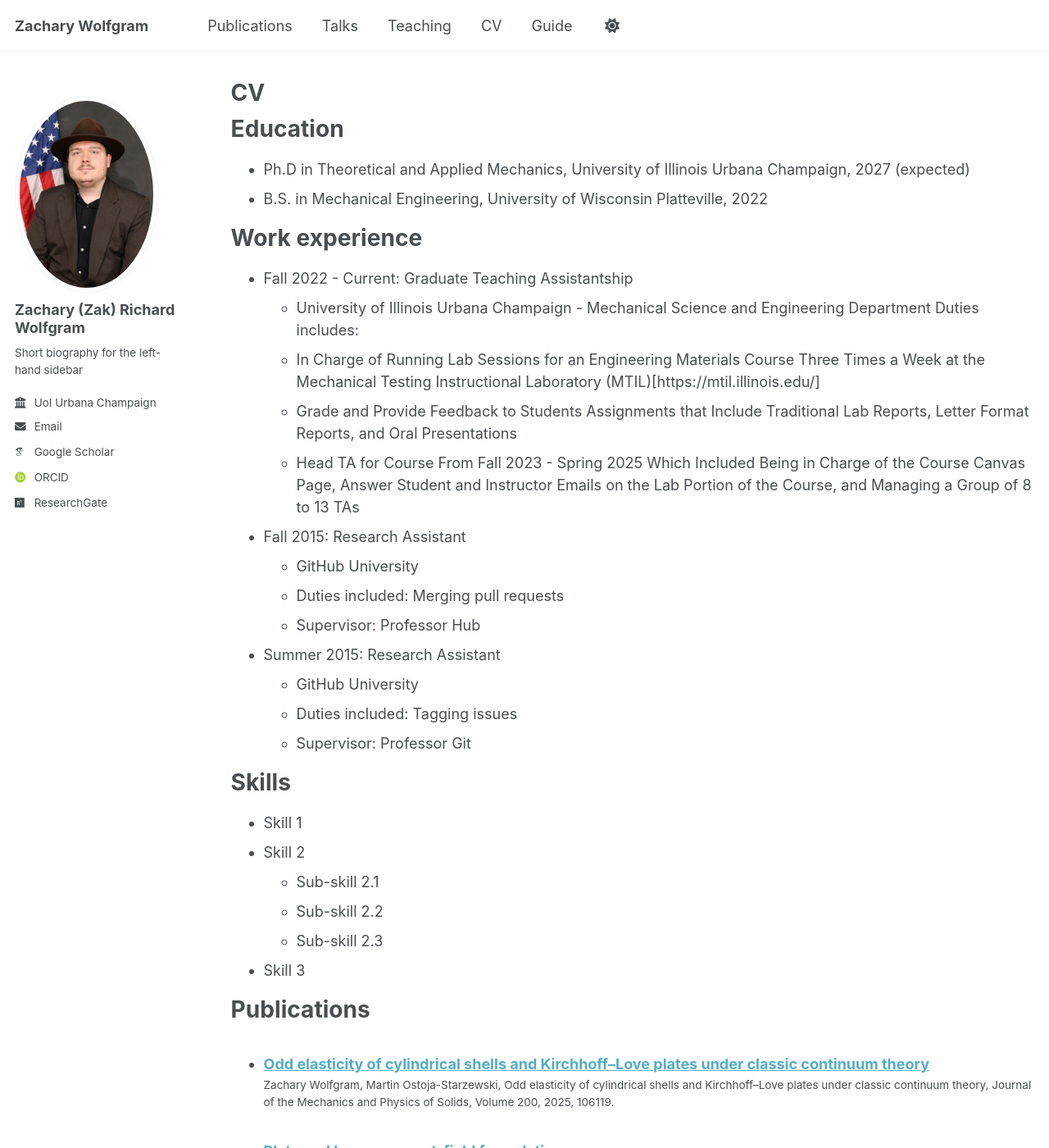
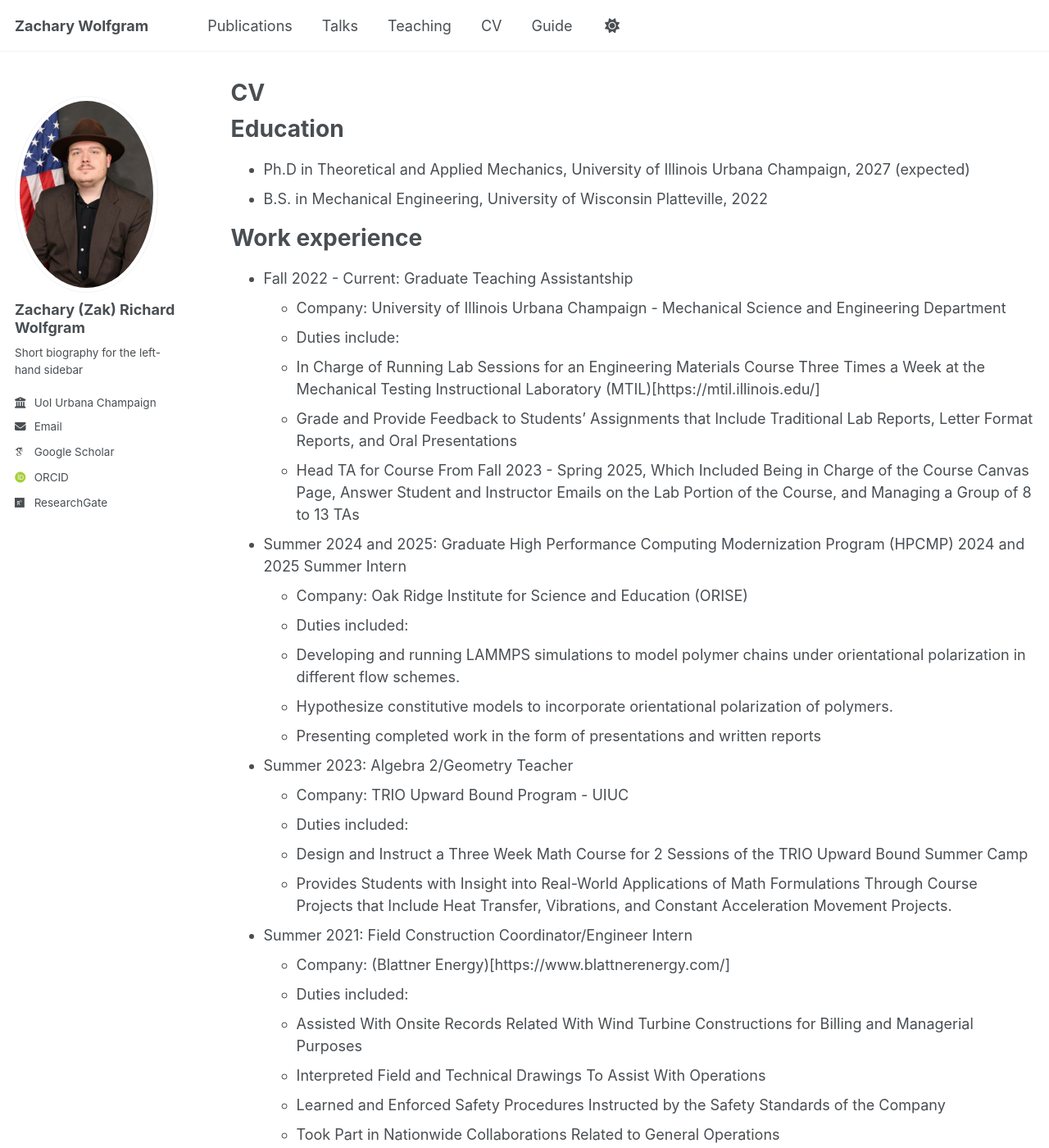
Before and after one commit to ZWolfgram/Zwolfgram.github.io, a Jekyll site: the page built from _pages/cv.md, in a window 1280 px wide and 1400 px high. Shown: the whole window at 82% size. Built offline with Jekyll 4.4.1, drawn with Linux system fonts in a browser that asks for light colours; some web fonts are replaced; some of the changed text lies outside the part shown.

Commit message:
Update cv.md

```diff
--- a/_pages/cv.md
+++ b/_pages/cv.md
@@ -17,21 +17,59 @@ Education
 Work experience
 ======
 * Fall 2022 - Current: Graduate Teaching Assistantship
-  * University of Illinois Urbana Champaign - Mechanical Science and Engineering Department
-    Duties includes:
+  * Company: University of Illinois Urbana Champaign - Mechanical Science and Engineering Department
+  * Duties include:
   * In Charge of Running Lab Sessions for an Engineering Materials Course Three Times a Week at the Mechanical Testing Instructional Laboratory (MTIL)[https://mtil.illinois.edu/]
-  * Grade and Provide Feedback to Students Assignments that Include Traditional Lab Reports, Letter Format Reports, and Oral Presentations
-  * Head TA for Course From Fall 2023 - Spring 2025 Which Included Being in Charge of the Course Canvas Page, Answer Student and Instructor Emails on the Lab Portion of the Course, and Managing a Group of 8 to 13 TAs
+  * Grade and Provide Feedback to Students' Assignments that Include Traditional Lab Reports, Letter Format Reports, and Oral Presentations
+  * Head TA for Course From Fall 2023 - Spring 2025, Which Included Being in Charge of the Course Canvas Page, Answer Student and Instructor Emails on the Lab Portion of the Course, and Managing a Group of 8 to 13 TAs
 
-* Fall 2015: Research Assistant
-  * GitHub University
-  * Duties included: Merging pull requests
-  * Supervisor: Professor Hub
+* Summer 2024 and 2025: Graduate High Performance Computing Modernization Program (HPCMP) 2024 and 2025 Summer Intern
+  * Company: Oak Ridge Institute for Science and Education (ORISE)
+  * Duties included:
+  * Developing and running LAMMPS simulations to model polymer chains under orientational polarization in different flow schemes.
+  * Hypothesize constitutive models to incorporate orientational polarization of polymers.
+  * Presenting completed work in the form of presentations and written reports
 
-* Summer 2015: Research Assistant
-  * GitHub University
-  * Duties included: Tagging issues
-  * Supervisor: Professor Git
+* Summer 2023: Algebra 2/Geometry Teacher
+  * Company: TRIO Upward Bound Program - UIUC
+  * Duties included:
+  * Design and Instruct a Three Week Math Course for 2 Sessions of the TRIO Upward Bound Summer Camp
+  * Provides Students with Insight into Real-World Applications of Math Formulations Through Course Projects that Include Heat Transfer, Vibrations, and Constant Acceleration Movement Projects.
+
+* Summer 2021: Field Construction Coordinator/Engineer Intern
+  * Company: (Blattner Energy)[https://www.blattnerenergy.com/]
+  * Duties included:
+  * Assisted With Onsite Records Related With Wind Turbine Constructions for Billing and Managerial Purposes
+  * Interpreted Field and Technical Drawings To Assist With Operations
+  * Learned and Enforced Safety Procedures Instructed by the Safety Standards of the Company
+  * Took Part in Nationwide Collaborations Related to General Operations
+  * Conducted Field Audits of Contractors to Ensure Proper Billing
+
+* Fall 2021 - Spring 2022: ASA Grader - Mechanical Engineering
+  * Company: UW Platteville ME Department
+  * Duties included:
+  * Graded Weekly Homework Assignments of Students in a Mechanics of Materials Course and a Machine Design Course
+  * Kept a Times Log of Hours Worked and Inserted Grades into Canvas
+
+* Fall 2018 - Spring 2022: Student Food Service Manager
+  * Company: UW Platteville Food Service
+  * Duties included:
+  * Managed Bridgeway Stations Workers Through Training, Proper Serving and Health Safety, and Cleaning of Facility
+  * Wrote and Implemented a Training Workbook to Assist With Further Training of New Managers and Employees
+  * Helped with Tri-Weekly Truck Deliveries and Storage Management
+
+* Summer 2018 - 2022: Groundskeeper
+  * Company: UW Platteville Food Service
+  * Duties included:
+  * Assist With Mowing, General Outside Care of a Private School Campus, and Furniture Moving
+  * Minor Maintenance Experience With Plumbing and Woodwork
+
+* Fall 2015 - Spring 2021: Grocery Manager
+  * Company: The Market at Beaver Dam (Formerly Known as Rechek's Food Pride)
+  * Duties included:
+  * Assist With Customer Service, Answering Questions, Helping with Groceries, and Sending Customer Queries to Upper Management
+  * Managed Logistics of Grocery Stock During Truck Deliveries
+  * Trained and Assisted New Employees With Job-Related Tasks
 
 Skills
 ======
```
